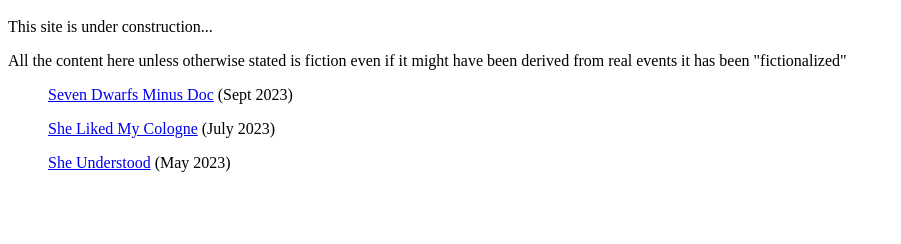
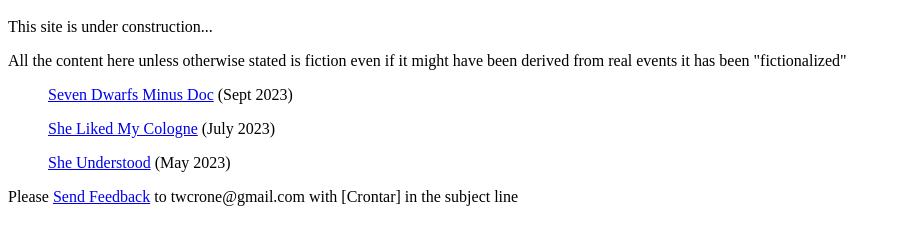
Before and after one commit to crontar/crontar.github.io, a plain HTML site: page index.html in a window 1280 px wide. Shown: the part 48-292 px from the top of the page, without its empty margins (0-901 px from the left). Drawn offline with Linux system fonts and the light colour scheme.

Commit message:
Add info on sending feedback

```diff
--- a/index.html
+++ b/index.html
@@ -7,5 +7,6 @@
         <ul><a href="https://docs.google.com/document/d/e/2PACX-1vT1JAev7Z0Bvc-uV1RMKdipW2Mm-ToRs78JcOyf3h8B7WmEeTHfewozWsYwjlNioAZWSNjnW0bxnLAT/pub">Seven Dwarfs Minus Doc</a> (Sept 2023)</ul>
         <ul><a href="https://docs.google.com/document/d/e/2PACX-1vSd1pTKul7qkm1UDtyxRkIdwmCtgVz74UdyIE7NDXUsG0dl9Bt__J63sckUlMvY8acDPRiuPrXoRBNJ/pub">She Liked My Cologne</a> (July 2023)</ul>
         <ul><a href="https://docs.google.com/document/d/e/2PACX-1vS5iuLyjEYo58Qu9kMYZG01iZAdd2ggSmpYG9U-t6AOxMoqQoj4q5v_SwKC5tt8UFhgODUEkiIr2fuE/pub">She Understood</a> (May 2023)</ul>
+        <p>Please <a href = "mailto:twcrone@gmail.com?subject = [Crontar]&body = I love your writing!">Send Feedback</a> to twcrone@gmail.com with [Crontar] in the subject line</p>
     </body>
 </html>
```
